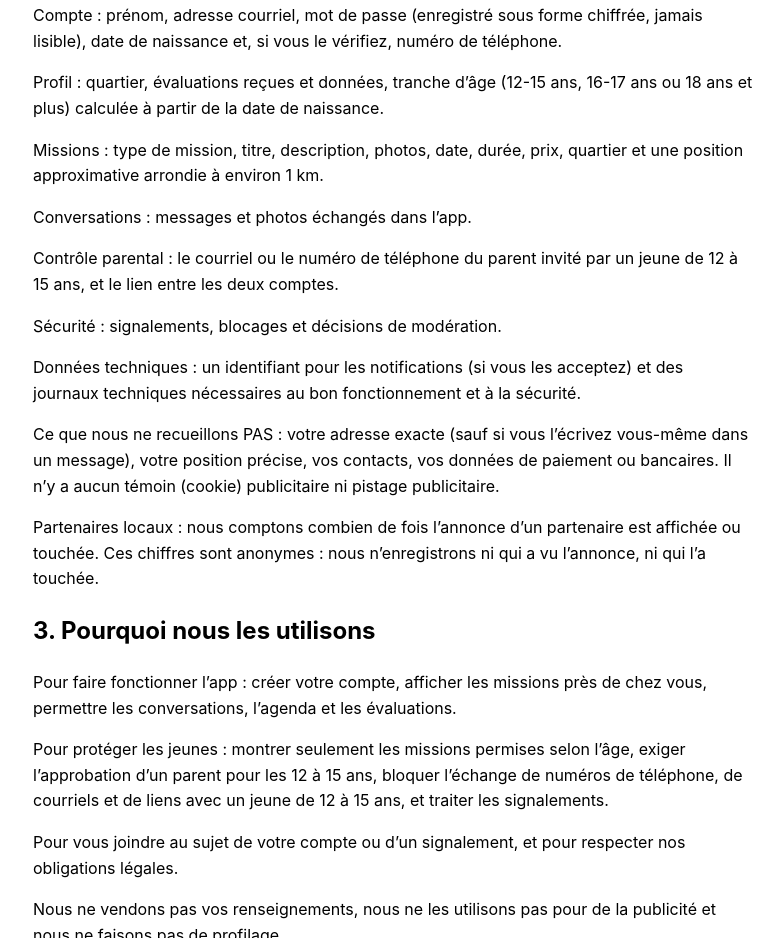
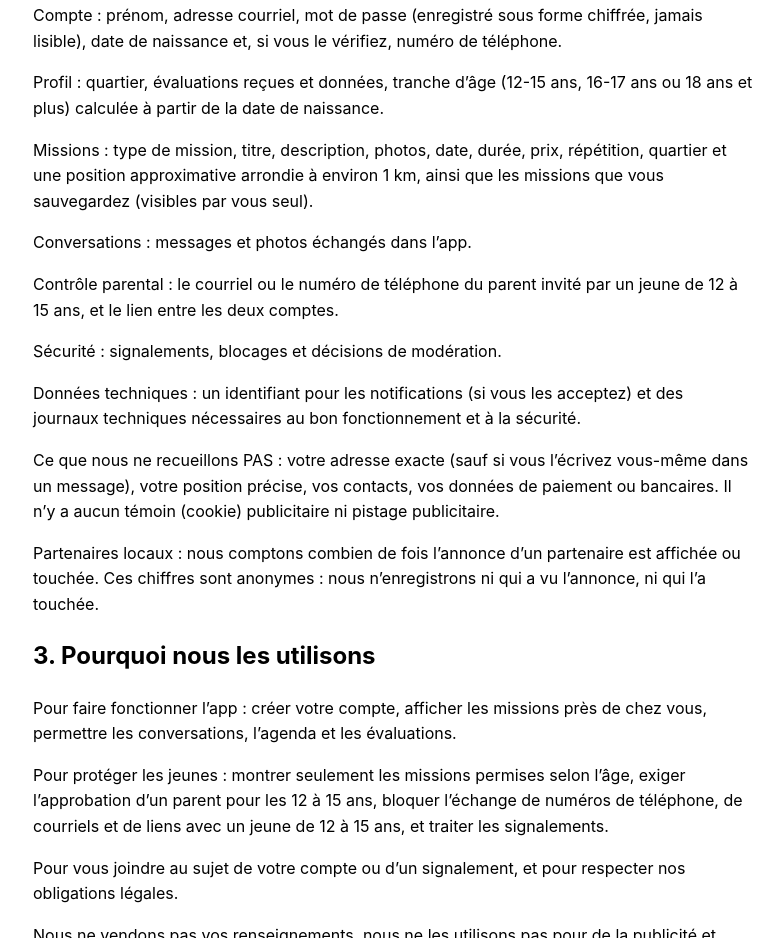
Before and after one commit to SamJrz/missionlocale, a plain HTML site: page confidentialite.html in a window 1280 px wide. Shown: the part 875-1813 px from the top of the page, without its empty margins (247-1030 px from the left). Drawn offline with Linux system fonts and the light colour scheme.

Commit message:
Missions sauvegardées (cœur) + onglet Sauvegardées + inclus dans l'export des données
Co-Authored-By: Claude Opus 5.5 <noreply@anthropic.com>

```diff
--- a/confidentialite.html
+++ b/confidentialite.html
@@ -35,7 +35,7 @@
       <h2>2. Les renseignements que nous recueillons</h2>
       <p>Compte : prénom, adresse courriel, mot de passe (enregistré sous forme chiffrée, jamais lisible), date de naissance et, si vous le vérifiez, numéro de téléphone.</p>
       <p>Profil : quartier, évaluations reçues et données, tranche d’âge (12-15 ans, 16-17 ans ou 18 ans et plus) calculée à partir de la date de naissance.</p>
-      <p>Missions : type de mission, titre, description, photos, date, durée, prix, quartier et une position approximative arrondie à environ 1 km.</p>
+      <p>Missions : type de mission, titre, description, photos, date, durée, prix, répétition, quartier et une position approximative arrondie à environ 1 km, ainsi que les missions que vous sauvegardez (visibles par vous seul).</p>
       <p>Conversations : messages et photos échangés dans l’app.</p>
       <p>Contrôle parental : le courriel ou le numéro de téléphone du parent invité par un jeune de 12 à 15 ans, et le lien entre les deux comptes.</p>
       <p>Sécurité : signalements, blocages et décisions de modération.</p>
```
